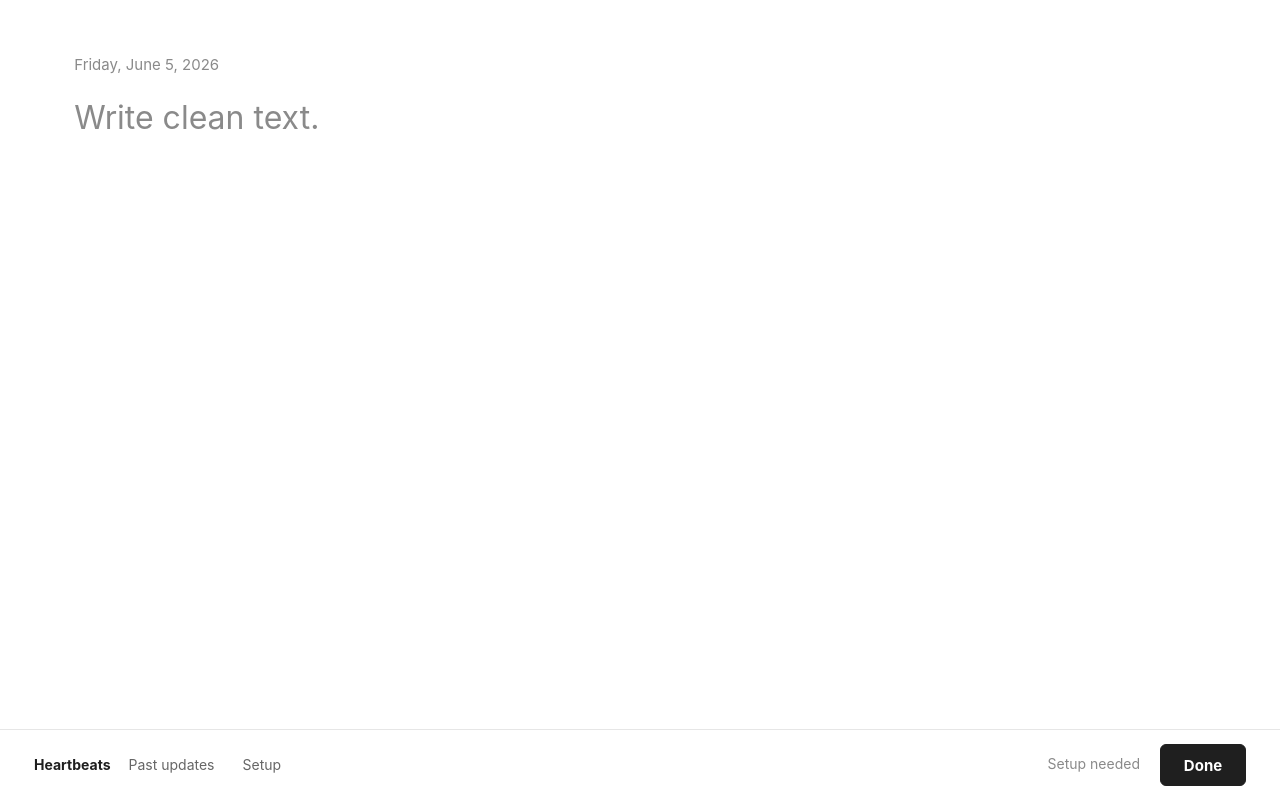
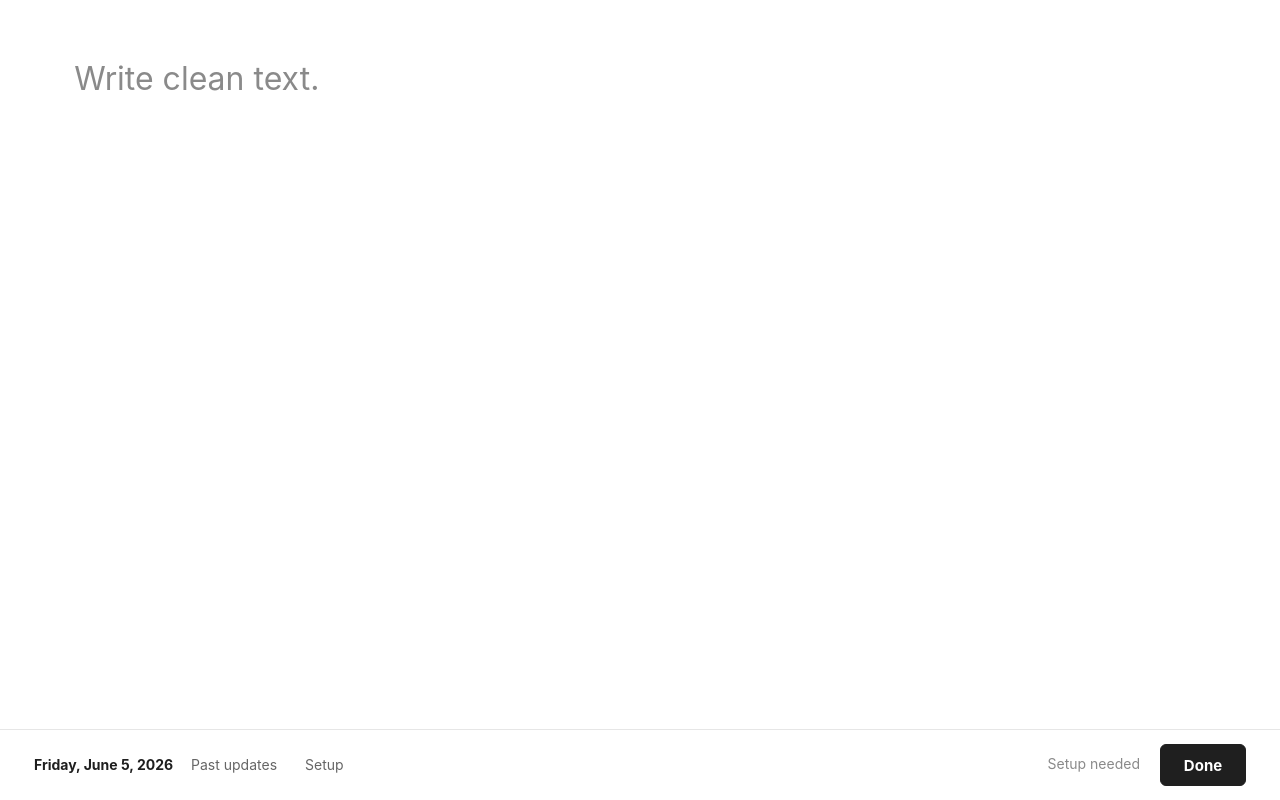
Before and after one commit to amitdialpad/heartbeats, a website: page index.html in a window 1280 px wide. Drawn offline with Linux system fonts and the light colour scheme.

Commit message:
heartbeats: move date into footer

```diff
--- a/index.html
+++ b/index.html
@@ -88,17 +88,10 @@
     min-height: calc(100vh - 166px);
   }
 
-  .today-date {
-    margin: 0 0 18px;
-    color: var(--quiet);
-    font-size: 15px;
-    line-height: 1.4;
-  }
-
   .beat-input {
     display: block;
     width: 100%;
-    min-height: calc(100vh - 208px);
+    min-height: calc(100vh - 166px);
     resize: none;
     overflow: hidden;
     border: 0;
@@ -255,7 +248,7 @@
     }
 
     .beat-input {
-      min-height: calc(100vh - 214px);
+      min-height: calc(100vh - 176px);
       font-size: 27px;
       line-height: 1.55;
     }
@@ -294,14 +287,13 @@
 <body>
   <main>
     <section class="writer" aria-label="Write today's beat">
-      <p class="today-date" id="todayDate"></p>
       <textarea class="beat-input" id="beatInput" spellcheck="true" placeholder="Write clean text."></textarea>
     </section>
   </main>
 
   <footer class="footer-bar">
     <div class="project-access">
-      <a class="project" href="https://amitdialpad.github.io/heartbeats/">Heartbeats</a>
+      <a class="project" id="footerDate" href="https://amitdialpad.github.io/heartbeats/"></a>
       <a class="plain-button" href="./archive.html">Past updates</a>
       <button class="plain-button" id="settingsButton" type="button">Setup</button>
     </div>
@@ -342,7 +334,7 @@ const STORAGE = {
 const input = document.getElementById("beatInput");
 const doneButton = document.getElementById("doneButton");
 const meta = document.getElementById("meta");
-const todayDate = document.getElementById("todayDate");
+const footerDate = document.getElementById("footerDate");
 const settingsDialog = document.getElementById("settingsDialog");
 const settingsButton = document.getElementById("settingsButton");
 const authorInput = document.getElementById("authorInput");
@@ -371,7 +363,7 @@ function wordCount(text) {
 }
 
 function minimumInputHeight() {
-  return window.innerHeight - (window.matchMedia("(max-width: 640px)").matches ? 214 : 208);
+  return window.innerHeight - (window.matchMedia("(max-width: 640px)").matches ? 176 : 166);
 }
 
 function resizeInput() {
@@ -555,7 +547,7 @@ doneButton.addEventListener("click", async () => {
 });
 
 input.value = localStorage.getItem(STORAGE.draft) || "";
-todayDate.textContent = displayDate();
+footerDate.textContent = displayDate();
 resizeInput();
 updateMeta();
 </script>
```
